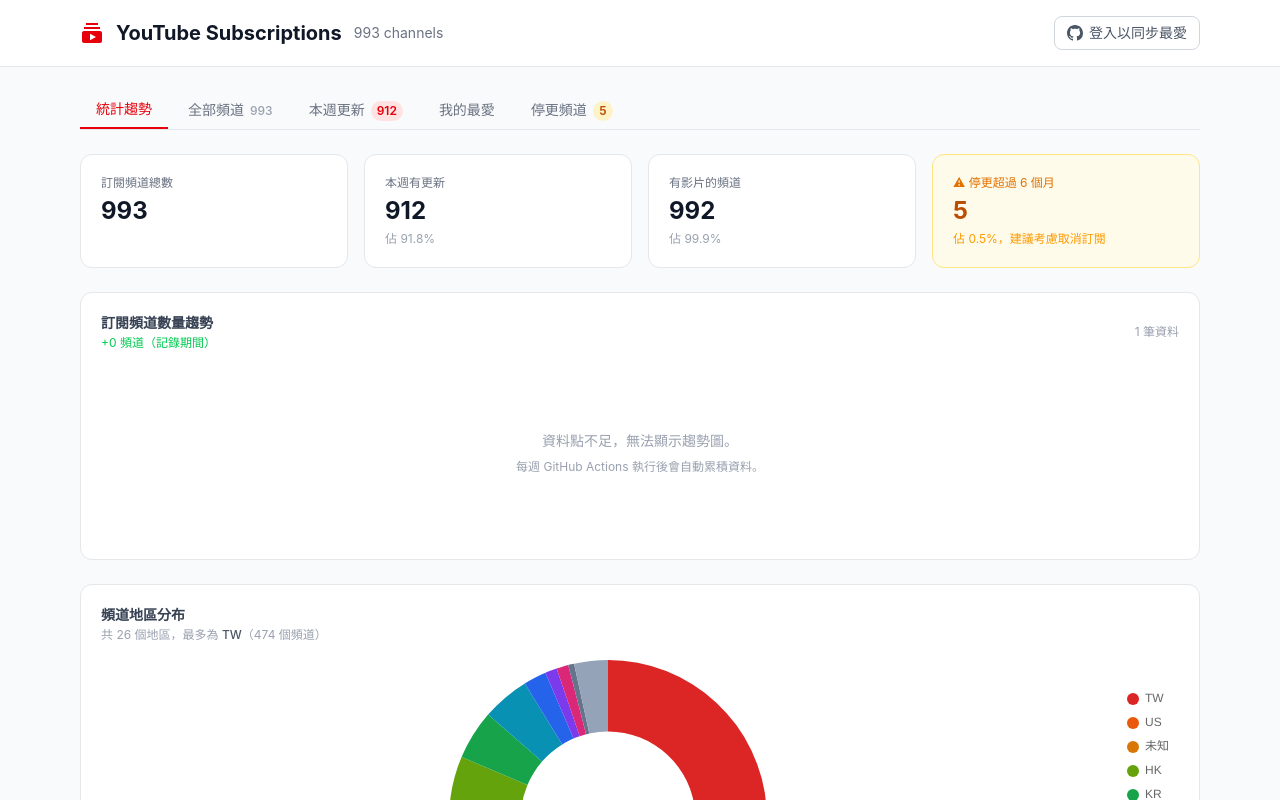
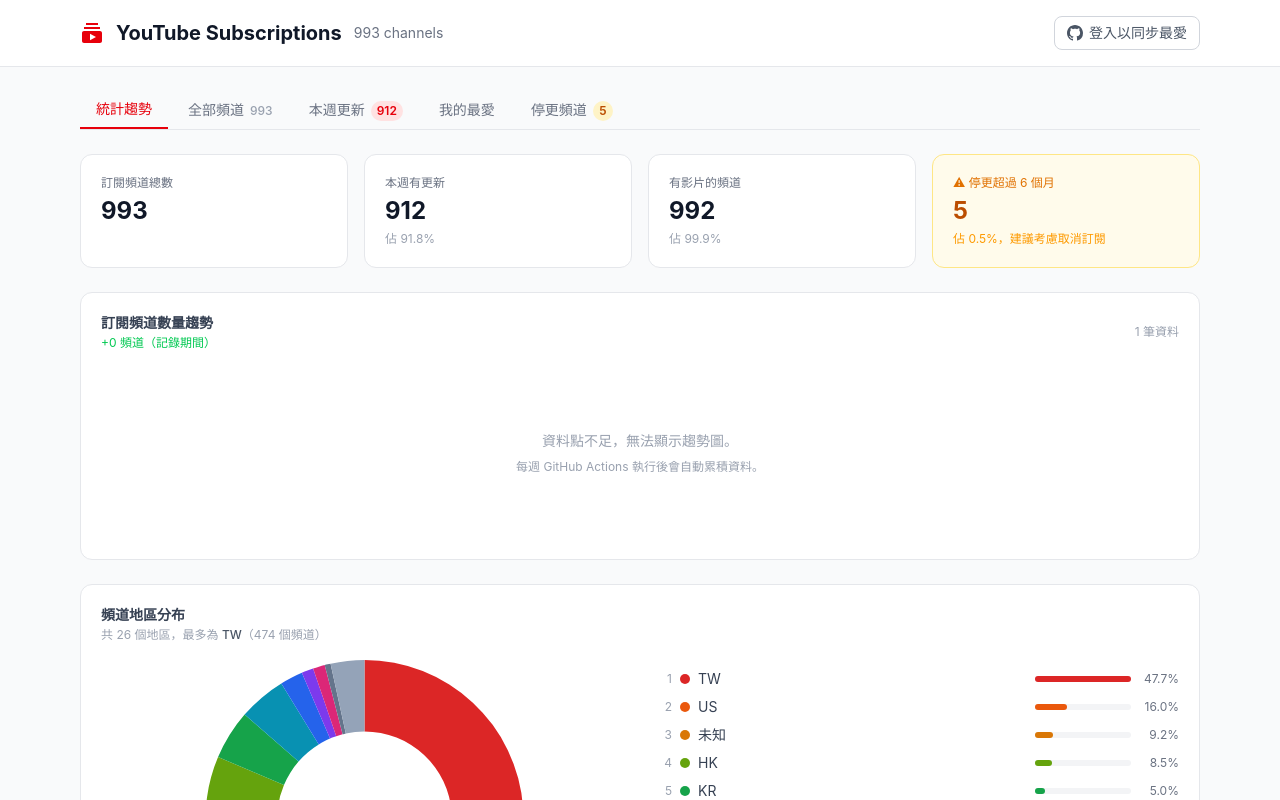
Before and after one commit to J-I-P/youtube-subscription-dashboard, a React (Vite) app: page / in a window 1280 px wide. Both pictures are taken after a click on the button "進入 Dashboard →". Shown: the top 800 px of the page. Built offline with nearby package versions, Linux system fonts and the light colour scheme.

Commit message:
feat: enhance Doughnut chart layout and hide legend for improved visualization

```diff
--- a/src/components/StatsTab.tsx
+++ b/src/components/StatsTab.tsx
@@ -108,17 +108,7 @@
     animation: false as const,
     cutout: "55%",
     plugins: {
-      legend: {
-        position: "right" as const,
-        labels: {
-          boxWidth: 12,
-          boxHeight: 12,
-          borderRadius: 6,
-          useBorderRadius: true,
-          padding: 12,
-          font: { size: 12 },
-        },
-      },
+      legend: { display: false },
       tooltip: {
         callbacks: {
           label: (ctx: { parsed: number; label: string }) =>
@@ -251,8 +241,37 @@
             )}
           </p>
         </div>
-        <div style={{ height: 320 }}>
-          <Doughnut data={doughnutData} options={doughnutOptions} />
+        <div className="flex flex-col sm:flex-row gap-6">
+          <div className="flex-1" style={{ height: 320 }}>
+            <Doughnut data={doughnutData} options={doughnutOptions} />
+          </div>
+          <ol className="flex-1 space-y-2 self-center">
+            {pieData.map((item, i) => {
+              const pct = (item.value / totalCount) * 100;
+              return (
+                <li key={item.name} className="flex items-center gap-2 text-sm">
+                  <span className="w-5 text-right text-xs text-gray-400 dark:text-gray-500 shrink-0">{i + 1}</span>
+                  <span
+                    className="w-2.5 h-2.5 rounded-full shrink-0"
+                    style={{ backgroundColor: PIE_COLORS[i % PIE_COLORS.length] }}
+                  />
+                  <span className="flex-1 truncate text-gray-700 dark:text-gray-300">{item.name}</span>
+                  <div className="w-24 bg-gray-100 dark:bg-gray-700 rounded-full h-1.5 shrink-0">
+                    <div
+                      className="h-1.5 rounded-full"
+                      style={{
+                        width: `${(item.value / pieData[0].value * 100).toFixed(1)}%`,
+                        backgroundColor: PIE_COLORS[i % PIE_COLORS.length],
+                      }}
+                    />
+                  </div>
+                  <span className="w-10 text-right text-xs text-gray-500 dark:text-gray-400 shrink-0">
+                    {pct.toFixed(1)}%
+                  </span>
+                </li>
+              );
+            })}
+          </ol>
         </div>
       </div>
 
```
